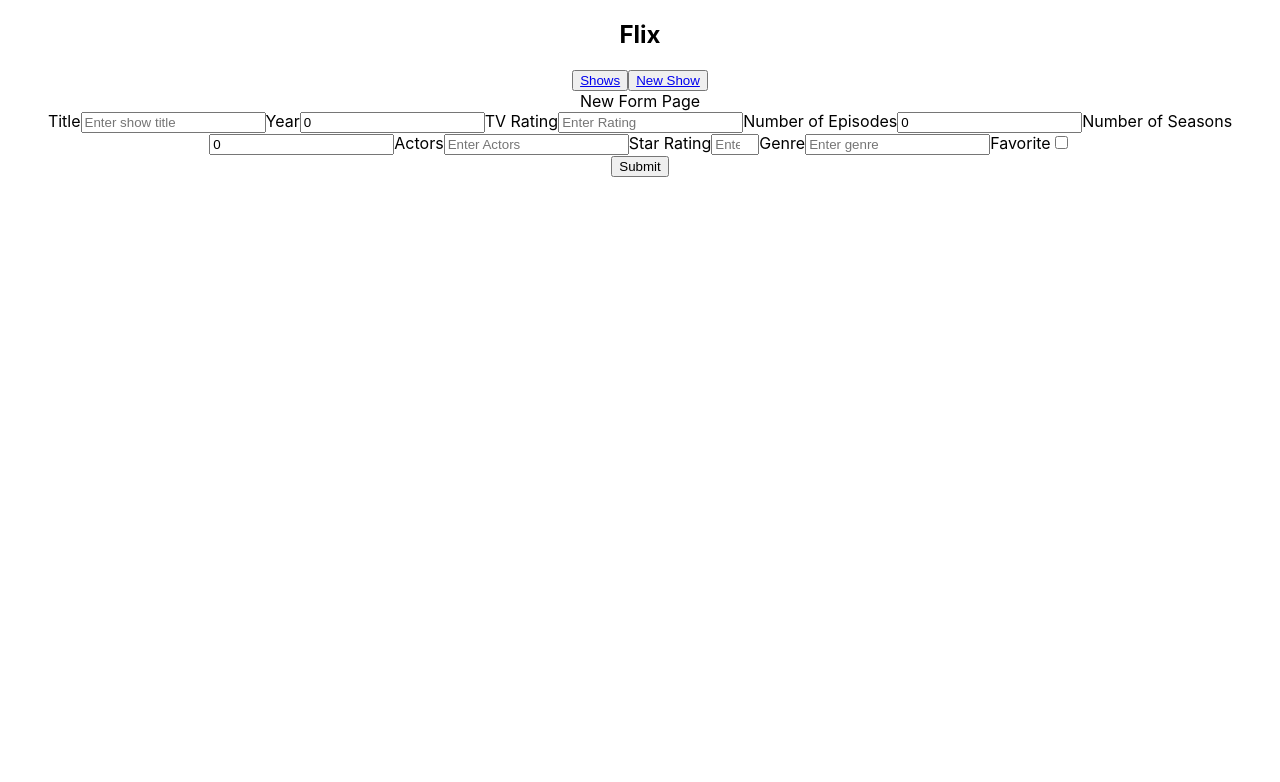
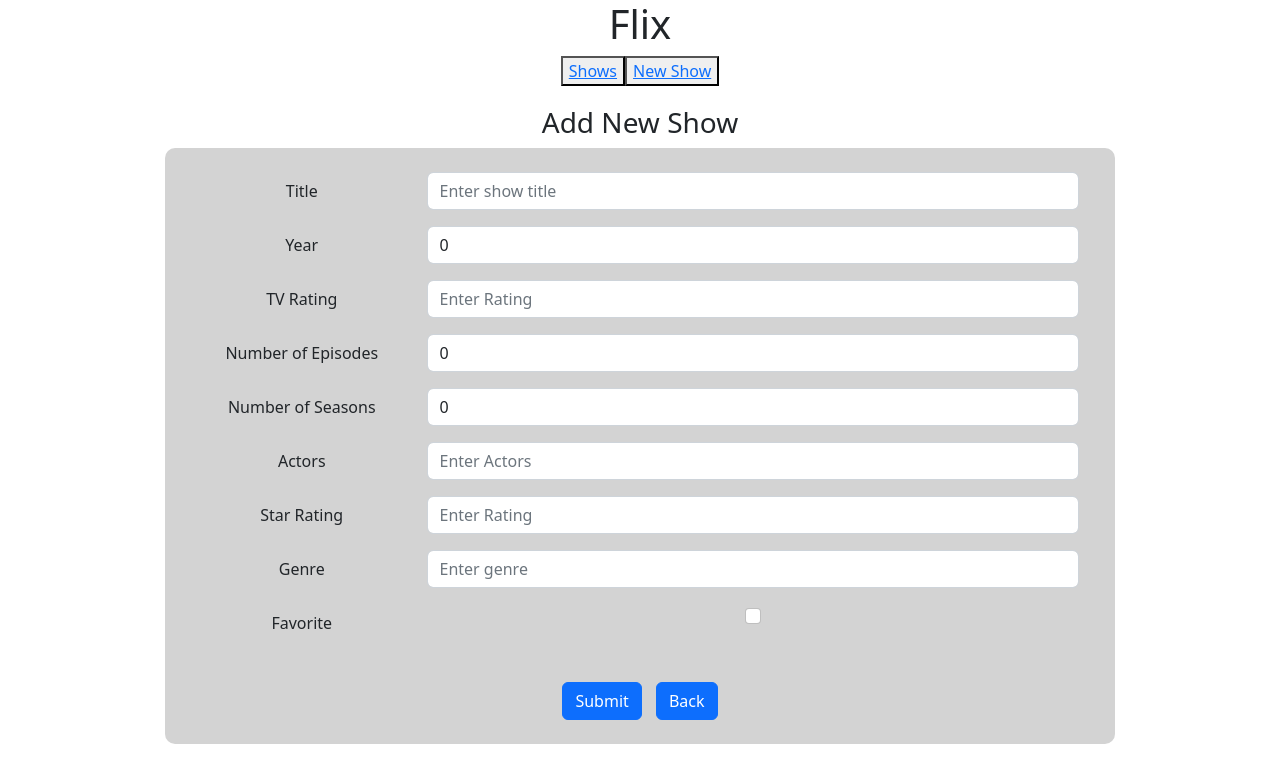
Before and after one commit to keriarmstrong/flix-project-frontend, a React (Create React App) app: page /shows/new in a window 1280 px wide. Shown: the top 782 px of the page. Built offline with nearby package versions, Linux system fonts and the light colour scheme.

Commit message:
Added bootstrap and styling to the forms

```diff
--- a/package.json
+++ b/package.json
@@ -7,7 +7,9 @@
     "@testing-library/react": "^13.4.0",
     "@testing-library/user-event": "^13.5.0",
     "axios": "^1.4.0",
+    "bootstrap": "^5.2.3",
     "react": "^18.2.0",
+    "react-bootstrap": "^2.7.4",
     "react-dom": "^18.2.0",
     "react-router-dom": "^6.11.1",
     "react-scripts": "5.0.1",
--- a/src/App.js
+++ b/src/App.js
@@ -1,5 +1,6 @@
 import './App.css';
 import { Route, Routes } from 'react-router-dom';
+import 'bootstrap/dist/css/bootstrap.min.css';
 //Pages
 import Edit from './pages/Edit';
 import Index from './pages/Index';
--- a/src/components/EditShowForm.jsx
+++ b/src/components/EditShowForm.jsx
@@ -1,7 +1,8 @@
-import React from 'react';
-import axios from 'axios';
-import { useState, useEffect } from 'react';
-import { useParams, Link, useNavigate } from 'react-router-dom';
+import React from "react";
+import axios from "axios";
+import { useState, useEffect } from "react";
+import { useParams, Link, useNavigate } from "react-router-dom";
+import { Form, Button, Col, Row } from "react-bootstrap";
 
 const API = process.env.REACT_APP_API_URL;
 
@@ -18,29 +19,32 @@ export default function EditShowForm() {
     actors: "",
     star_rating: "",
     genre: "",
-    is_favorite: false
-  })
+    is_favorite: false,
+  });
 
   const updateShow = (updatedShow) => {
-    axios.put(`${API}/shows/${id}`, updatedShow)
-    .then(() => {
+    axios
+      .put(`${API}/shows/${id}`, updatedShow)
+      .then(
+        () => {
           navigate(`/shows/${id}`);
         },
-    (error) => console.error(error))
-    .catch((c) => console.warn('catch', c));
+        (error) => console.error(error)
+      )
+      .catch((c) => console.warn("catch", c));
   };
 
   const handleTextChange = (e) => {
-    setShow({...show, [e.target.id] : e.target.value});
+    setShow({ ...show, [e.target.id]: e.target.value });
   };
 
   const handleCheckboxChange = () => {
-    setShow({...show, is_favorite : !show.is_favorite});
+    setShow({ ...show, is_favorite: !show.is_favorite });
   };
 
   useEffect(() => {
-    axios.get(`${API}/shows/${id}`)
-    .then((response) => setShow(response.data),
+    axios.get(`${API}/shows/${id}`).then(
+      (response) => setShow(response.data),
       (error) => navigate(`/not-found`)
     );
   }, [id, navigate]);
@@ -48,15 +52,28 @@ export default function EditShowForm() {
   const handleSubmit = (e) => {
     e.preventDefault();
     updateShow(show, id);
-  }
-
-
+  };
 
   return (
-    <div className='editFormContainer'>
-    <form onSubmit={handleSubmit}>
-        <label className="title">Title</label>
-        <input
+    <div className="container">
+      <div className="row justify-content-center">
+        <div
+          className="col-md-10"
+          style={{
+            background: "lightgrey",
+            borderRadius: "10px",
+            marginBottom: "40px",
+          }}
+        >
+          <div className="editFormContainer p-4">
+            <Form onSubmit={handleSubmit}>
+              <Form.Group controlId="title" className="mb-3">
+                <Row>
+                  <Form.Label className="title" column sm="3">
+                    Title
+                  </Form.Label>
+                  <Col sm="9">
+                    <Form.Control
                       id="title"
                       value={show.title}
                       type="text"
@@ -64,8 +81,16 @@ export default function EditShowForm() {
                       placeholder="Enter show title"
                       required
                     />
-        <label className="year">Year</label>
-        <input
+                  </Col>
+                </Row>
+              </Form.Group>
+              <Form.Group controlId="year" className="mb-3">
+                <Row>
+                  <Form.Label className="year" column sm="3">
+                    Year
+                  </Form.Label>
+                  <Col sm="9">
+                    <Form.Control
                       id="year"
                       value={show.year}
                       type="number"
@@ -73,40 +98,80 @@ export default function EditShowForm() {
                       placeholder="Enter Year Aired"
                       required
                     />
-        <label className="tvRating">TV Rating</label>
-        <input
+                  </Col>
+                </Row>
+              </Form.Group>
+              <Form.Group controlId="tvRating" className="mb-3">
+                <Row>
+                  <Form.Label className="tvRating" column sm="3">
+                    TV Rating
+                  </Form.Label>
+                  <Col sm="9">
+                    <Form.Control
                       id="tv_rating"
                       value={show.tv_rating}
                       type="text"
                       onChange={handleTextChange}
                       placeholder="Enter Rating"
                     />
-        <label className="numOfEpisodes" >Number of Episodes</label>
-        <input
+                  </Col>
+                </Row>
+              </Form.Group>
+              <Form.Group controlId="numOfEpisodes" className="mb-3">
+                <Row>
+                  <Form.Label className="numOfEpisodes" column sm="3">
+                    Number of Episodes
+                  </Form.Label>
+                  <Col sm="9">
+                    <Form.Control
                       id="num_episodes"
                       value={show.num_episodes}
                       type="number"
                       onChange={handleTextChange}
                       placeholder="Enter the Number of Episodes"
                     />
-        <label className="numOfSeasons">Number of Seasons</label>
-        <input
+                  </Col>
+                </Row>
+              </Form.Group>
+              <Form.Group controlId="numOfSeasons" className="mb-3">
+                <Row className="justify-content-between">
+                  <Form.Label className="numOfSeasons" column sm="3">
+                    Number of Seasons
+                  </Form.Label>
+                  <Col sm="9">
+                    <Form.Control
                       id="num_seasons"
                       value={show.num_seasons}
                       type="number"
                       onChange={handleTextChange}
                       placeholder="Enter Number of Seasons"
                     />
-        <label className="actors">Actors</label>
-        <input
+                  </Col>
+                </Row>
+              </Form.Group>
+              <Form.Group controlId="actors" className="mb-3">
+                <Row>
+                  <Form.Label className="actors" column sm="3">
+                    Actors
+                  </Form.Label>
+                  <Col sm="9">
+                    <Form.Control
                       id="actors"
                       value={show.actors}
                       type="text"
                       onChange={handleTextChange}
                       placeholder="Enter Actors"
                     />
-        <label className="starRating">Star Rating</label>
-        <input
+                  </Col>
+                </Row>
+              </Form.Group>
+              <Form.Group controlId="starRating" className="mb-3">
+                <Row>
+                  <Form.Label className="starRating" column sm="3">
+                    Star Rating
+                  </Form.Label>
+                  <Col sm="9">
+                    <Form.Control
                       id="star_rating"
                       value={show.star_rating}
                       type="number"
@@ -116,31 +181,53 @@ export default function EditShowForm() {
                       onChange={handleTextChange}
                       placeholder="Enter Rating"
                     />
+                  </Col>
+                </Row>
+              </Form.Group>
               {/*  DROPDOWN */}
-         <label className="genre">Genre</label>
-        <input
+              <Form.Group controlId="genre" className="mb-3">
+                <Row>
+                  <Form.Label className="genre" column sm="3">
+                    Genre
+                  </Form.Label>
+                  <Col sm="9">
+                    <Form.Control
                       id="genre"
                       value={show.genre}
                       type="text"
                       onChange={handleTextChange}
                       placeholder="Enter genre"
                     />
-        <label className="favorite">Favorite</label>
-        <input
+                  </Col>
+                </Row>
+              </Form.Group>
+              <Form.Group controlId="favorite" className="mb-3">
+                <Row>
+                  <Form.Label className="favorite" column sm="3">
+                    Favorite
+                  </Form.Label>
+                  <Col sm="9">
+                    <Form.Check
                       id="favorite"
                       value={show.is_favorite}
                       type="checkbox"
                       onChange={handleCheckboxChange}
                       checked={show.is_favorite}
                     />
+                  </Col>
+                </Row>
+              </Form.Group>
               <br />
-        <input
-        type="submit"
-        />
-      </form>
+              <Button type="submit">Submit</Button>{" "}
               <Link to={`/shows/${id}`}>
-        <button>Back</button>
+                <Button className="ml-2" style={{ marginLeft: "10px" }}>
+                  Back
+                </Button>
               </Link>
+            </Form>
           </div>
-  )
+        </div>
+      </div>
+    </div>
+  );
 }
--- a/src/components/NewShowForm.jsx
+++ b/src/components/NewShowForm.jsx
@@ -1,7 +1,8 @@
-import React from 'react'
-import axios from 'axios';
-import { useState } from 'react';
-import { useNavigate } from 'react-router-dom';
+import React from "react";
+import axios from "axios";
+import { useState } from "react";
+import { useNavigate, Link } from "react-router-dom";
+import { Form, Button, Col, Row } from "react-bootstrap";
 
 const API = process.env.REACT_APP_API_URL;
 
@@ -11,16 +12,16 @@ export default function NewShowForm() {
   const addShow = (newShow) => {
     axios
       .post(`${API}/shows`, newShow)
-    .then( () => {
+      .then(
+        () => {
           navigate(`/shows`);
         },
         (error) => console.error(error)
       )
-    .catch((c) => console.warn("catch", c))
-  }
+      .catch((c) => console.warn("catch", c));
+  };
 
   const [show, setShow] = useState({
-
     title: "",
     year: 0,
     tv_rating: "",
@@ -29,8 +30,8 @@ export default function NewShowForm() {
     actors: "",
     star_rating: "",
     genre: "",
-    is_favorite: false
-  })
+    is_favorite: false,
+  });
 
   // const [value, setValue] = useState("")
 
@@ -39,22 +40,37 @@ export default function NewShowForm() {
   // }
 
   const handleTextChange = (e) => {
-    setShow({...show, [e.target.id]: e.target.value});
-  }
+    setShow({ ...show, [e.target.id]: e.target.value });
+  };
   const handleCheckboxChange = () => {
-    setShow({...show, is_favorite: !show.is_favorite});
-  }
+    setShow({ ...show, is_favorite: !show.is_favorite });
+  };
 
   const handleSubmit = (e) => {
     e.preventDefault();
     addShow(show);
-  }
+  };
 
   return (
-    <div className='newFormContainer'>
-      <form onSubmit={handleSubmit}>
-        <label className="title">Title</label>
-        <input
+    <div className="container">
+      <div className="row justify-content-center">
+        <div
+          className="col-md-10"
+          style={{
+            background: "lightgrey",
+            borderRadius: "10px",
+            marginBottom: "40px",
+          }}
+        >
+          <div className="newFormContainer p-4">
+            <Form onSubmit={handleSubmit}>
+              <Form.Group controlId="title" className="mb-3">
+                <Row>
+                  <Form.Label className="title" column sm="3">
+                    Title
+                  </Form.Label>
+                  <Col sm="9">
+                    <Form.Control
                       id="title"
                       value={show.title}
                       type="text"
@@ -62,8 +78,16 @@ export default function NewShowForm() {
                       placeholder="Enter show title"
                       required
                     />
-        <label className="year">Year</label>
-        <input
+                  </Col>
+                </Row>
+              </Form.Group>
+              <Form.Group controlId="year" className="mb-3">
+                <Row>
+                  <Form.Label className="year" column sm="3" >
+                    Year
+                  </Form.Label>
+                  <Col sm="9">
+                    <Form.Control
                       id="year"
                       value={show.year}
                       type="number"
@@ -71,40 +95,80 @@ export default function NewShowForm() {
                       placeholder="Enter Year Aired"
                       required
                     />
-        <label className="tvRating">TV Rating</label>
-        <input
+                  </Col>
+                </Row>
+              </Form.Group>
+              <Form.Group controlId="tvRating" className="mb-3">
+                <Row>
+                  <Form.Label className="tvRating" column sm="3">
+                    TV Rating
+                  </Form.Label>
+                  <Col sm="9">
+                    <Form.Control
                       id="tv_rating"
                       value={show.tv_rating}
                       type="text"
                       onChange={handleTextChange}
                       placeholder="Enter Rating"
                     />
-        <label className="numOfEpisodes" >Number of Episodes</label>
-        <input
+                  </Col>
+                </Row>
+              </Form.Group>
+              <Form.Group controlId="numOfEpisodes" className="mb-3">
+                <Row>
+                  <Form.Label className="numOfEpisodes" column sm="3">
+                    Number of Episodes
+                  </Form.Label>
+                  <Col sm="9">
+                    <Form.Control
                       id="num_episodes"
                       value={show.num_episodes}
                       type="number"
                       onChange={handleTextChange}
                       placeholder="Enter the Number of Episodes"
                     />
-        <label className="numOfSeasons">Number of Seasons</label>
-        <input
+                  </Col>
+                </Row>
+              </Form.Group>
+              <Form.Group controlId="numOfSeasons" className="mb-3">
+                <Row className="justify-content-between">
+                  <Form.Label className="numOfSeasons" column sm="3">
+                    Number of Seasons
+                  </Form.Label>
+                  <Col sm="9">
+                    <Form.Control
                       id="num_seasons"
                       value={show.num_seasons}
                       type="number"
                       onChange={handleTextChange}
                       placeholder="Enter Number of Seasons"
                     />
-        <label className="actors">Actors</label>
-        <input
+                  </Col>
+                </Row>
+              </Form.Group>
+              <Form.Group controlId="actors" className="mb-3">
+                <Row>
+                  <Form.Label className="actors" column sm="3">
+                    Actors
+                  </Form.Label>
+                  <Col sm="9">
+                    <Form.Control
                       id="actors"
                       value={show.actors}
                       type="text"
                       onChange={handleTextChange}
                       placeholder="Enter Actors"
                     />
-        <label className="starRating">Star Rating</label>
-        <input
+                  </Col>
+                </Row>
+              </Form.Group>
+              <Form.Group controlId="starRating" className="mb-3">
+                <Row>
+                  <Form.Label className="starRating" column sm="3">
+                    Star Rating
+                  </Form.Label>
+                  <Col sm="9">
+                    <Form.Control
                       id="star_rating"
                       value={show.star_rating}
                       type="number"
@@ -114,28 +178,53 @@ export default function NewShowForm() {
                       onChange={handleTextChange}
                       placeholder="Enter Rating"
                     />
+                  </Col>
+                </Row>
+              </Form.Group>
               {/*  DROPDOWN */}
-         <label className="genre">Genre</label>
-        <input
+              <Form.Group controlId="genre" className="mb-3">
+                <Row>
+                  <Form.Label className="genre" column sm="3">
+                    Genre
+                  </Form.Label>
+                  <Col sm="9">
+                    <Form.Control
                       id="genre"
                       value={show.genre}
                       type="text"
                       onChange={handleTextChange}
                       placeholder="Enter genre"
                     />
-        <label className="favorite">Favorite</label>
-        <input
+                  </Col>
+                </Row>
+              </Form.Group>
+              <Form.Group controlId="favorite" className="mb-3">
+                <Row>
+                  <Form.Label className="favorite" column sm="3">
+                    Favorite
+                  </Form.Label>
+                  <Col sm="9">
+                    <Form.Check
                       id="favorite"
                       value={show.is_favorite}
                       type="checkbox"
                       onChange={handleCheckboxChange}
                       checked={show.is_favorite}
                     />
+                  </Col>
+                </Row>
+              </Form.Group>
               <br />
-        <input
-        type="submit"
-        />
-      </form>
+              <Button type="submit">Submit</Button>{" "}
+              <Link to={`/shows`}>
+                <Button className="ml-2" style={{ marginLeft: "10px" }}>
+                  Back
+                </Button>
+              </Link>
+            </Form>
           </div>
-  )
+        </div>
+      </div>
+    </div>
+  );
 }
--- a/src/components/ShowDetails.jsx
+++ b/src/components/ShowDetails.jsx
@@ -1,12 +1,9 @@
-import React from 'react';
-import axios from 'axios';
-import { useEffect, useState } from 'react';
-import { useParams, useNavigate, Link } from 'react-router-dom';
+import React from "react";
+import axios from "axios";
+import { useEffect, useState } from "react";
+import { useParams, useNavigate, Link } from "react-router-dom";
 
 const API = process.env.REACT_APP_API_URL;
-
-
-
 
 export default function ShowDetails() {
   const [show, setShow] = useState([]);
@@ -14,28 +11,34 @@ export default function ShowDetails() {
   const navigate = useNavigate();
 
   useEffect(() => {
-    axios.get(`${API}/shows/${id}`)
+    axios
+      .get(`${API}/shows/${id}`)
       .then((response) => {
         setShow(response.data);
       })
       .catch((error) => {
-      console.warn('catch', error);
-    })
+        console.warn("catch", error);
+      });
   }, [id]);
 
   const deleteShow = () => {
     axios
       .delete(`${API}/shows/${id}`)
-    .then((response) => {
+      .then(
+        (response) => {
           navigate(`/shows`);
         },
-    (error) => console.error(error))
-    .catch((c) => console.warn(c))
-  }
+        (error) => console.error(error)
+      )
+      .catch((c) => console.warn(c));
+  };
 
   const handleDelete = () => {
+    const confirmDelete = window.confirm("Are you sure you want to delete this show?");
+    if (confirmDelete) {
       deleteShow();
     }
+  };
 
   return (
     <div>
@@ -49,15 +52,16 @@ export default function ShowDetails() {
       <p> Actors: {show.actors}</p>
       <p> Favorite: {show.is_favorite ? <span>⭐️</span> : <span>❌</span>}</p>
       <div>
-        <Link to={`/shows`}><button>Back</button></Link>
-        <Link to={`/shows/${id}/edit`}><button>Edit</button></Link>
+        <Link to={`/shows`}>
+          <button>Back</button>
+        </Link>
+        <Link to={`/shows/${id}/edit`}>
+          <button>Edit</button>
+        </Link>
       </div>
       <div>
         <button onClick={handleDelete}>Delete</button>
       </div>
-
-
     </div>
-
-  )
+  );
 }
--- a/src/pages/Edit.js
+++ b/src/pages/Edit.js
@@ -3,7 +3,7 @@ import EditShowForm from "../components/EditShowForm"
 export default function Edit() {
   return (
     <div>
-      Edit Page
+      <h3 style={{ paddingTop: '20px' }}>Edit Show</h3>
       <EditShowForm />
     </div>
   )
--- a/src/pages/New.js
+++ b/src/pages/New.js
@@ -1,9 +1,9 @@
-import NewShowForm from "../components/NewShowForm"
+import NewShowForm from "../components/NewShowForm";
 
 export default function New() {
   return (
     <div>
-      New Form Page
+      <h3 style={{ paddingTop: '20px' }}>Add New Show</h3>
       <NewShowForm />
     </div>
   )
```
Also changed, not shown: src/App.css (line endings or trailing spaces), 1 other file (tests, documents, lock files or other folders). Lines whose indentation alone changed are shown as unchanged.
